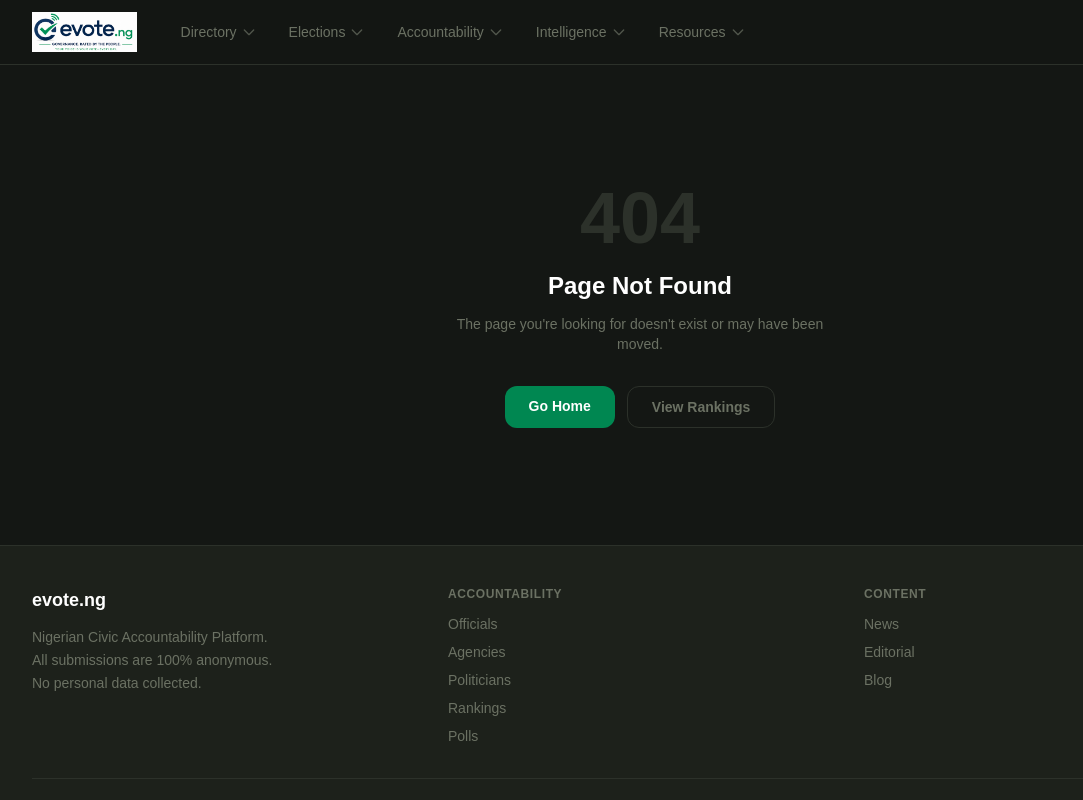
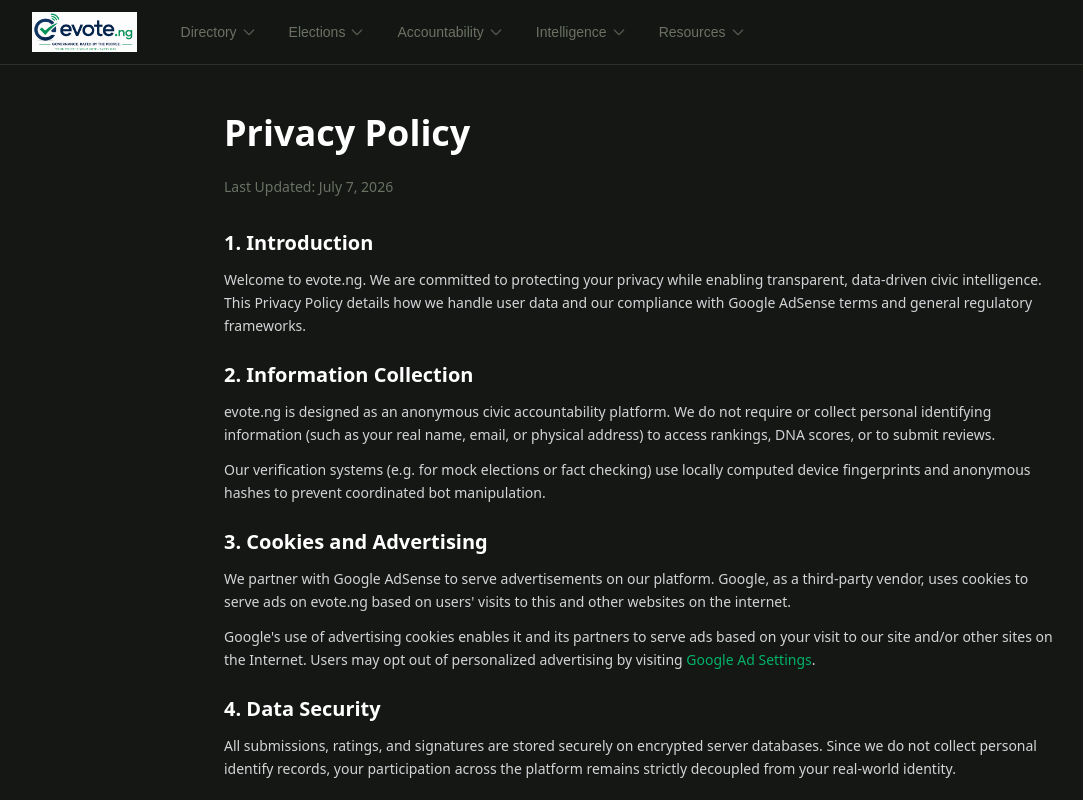
Before and after one commit to hephzibah204/SpeakUpNG, a Next.js app in the folder speakupng-next/: page /privacy in a window 1280 px wide. Before the commit this address had no page. Shown: the top 800 px of the page, without its empty margins (0-1083 px from the left). Built offline with nearby package versions, Linux system fonts and the light colour scheme.

Commit message:
feat: Add ads.txt, privacy policy, and terms of service pages for Google AdSense compliance

```diff
--- /dev/null
+++ b/speakupng-next/app/privacy/page.tsx
@@ -0,0 +1,55 @@
+import React from 'react';
+
+export default function PrivacyPolicyPage() {
+  return (
+    <div className="min-h-screen bg-[#141714] text-[#f8f7f2] font-sans pb-16">
+      <div className="max-w-4xl mx-auto px-4 sm:px-6 lg:px-8 py-12">
+        <h1 className="text-4xl font-extrabold text-white mb-6">Privacy Policy</h1>
+        <p className="text-sm text-[#6b7163] mb-8">Last Updated: July 7, 2026</p>
+
+        <div className="space-y-6 text-sm text-zinc-300 leading-relaxed">
+          <section className="space-y-3">
+            <h2 className="text-xl font-bold text-white">1. Introduction</h2>
+            <p>
+              Welcome to evote.ng. We are committed to protecting your privacy while enabling transparent, data-driven civic intelligence. This Privacy Policy details how we handle user data and our compliance with Google AdSense terms and general regulatory frameworks.
+            </p>
+          </section>
+
+          <section className="space-y-3">
+            <h2 className="text-xl font-bold text-white">2. Information Collection</h2>
+            <p>
+              evote.ng is designed as an anonymous civic accountability platform. We do not require or collect personal identifying information (such as your real name, email, or physical address) to access rankings, DNA scores, or to submit reviews.
+            </p>
+            <p>
+              Our verification systems (e.g. for mock elections or fact checking) use locally computed device fingerprints and anonymous hashes to prevent coordinated bot manipulation.
+            </p>
+          </section>
+
+          <section className="space-y-3">
+            <h2 className="text-xl font-bold text-white">3. Cookies and Advertising</h2>
+            <p>
+              We partner with Google AdSense to serve advertisements on our platform. Google, as a third-party vendor, uses cookies to serve ads on evote.ng based on users' visits to this and other websites on the internet.
+            </p>
+            <p>
+              Google's use of advertising cookies enables it and its partners to serve ads based on your visit to our site and/or other sites on the Internet. Users may opt out of personalized advertising by visiting <a href="https://www.google.com/settings/ads" target="_blank" rel="noopener noreferrer" className="text-[#00b368] hover:underline">Google Ad Settings</a>.
+            </p>
+          </section>
+
+          <section className="space-y-3">
+            <h2 className="text-xl font-bold text-white">4. Data Security</h2>
+            <p>
+              All submissions, ratings, and signatures are stored securely on encrypted server databases. Since we do not collect personal identify records, your participation across the platform remains strictly decoupled from your real-world identity.
+            </p>
+          </section>
+
+          <section className="space-y-3">
+            <h2 className="text-xl font-bold text-white">5. Contact</h2>
+            <p>
+              For privacy-related inquiries or feedback on our methodologies, please reference our Trust Centre or contact our ethics board.
+            </p>
+          </section>
+        </div>
+      </div>
+    </div>
+  );
+}
--- /dev/null
+++ b/speakupng-next/app/terms/page.tsx
@@ -0,0 +1,47 @@
+import React from 'react';
+
+export default function TermsOfServicePage() {
+  return (
+    <div className="min-h-screen bg-[#141714] text-[#f8f7f2] font-sans pb-16">
+      <div className="max-w-4xl mx-auto px-4 sm:px-6 lg:px-8 py-12">
+        <h1 className="text-4xl font-extrabold text-white mb-6">Terms of Service</h1>
+        <p className="text-sm text-[#6b7163] mb-8">Last Updated: July 7, 2026</p>
+
+        <div className="space-y-6 text-sm text-zinc-300 leading-relaxed">
+          <section className="space-y-3">
+            <h2 className="text-xl font-bold text-white">1. Terms of Use</h2>
+            <p>
+              By accessing evote.ng, you agree to comply with and be bound by these Terms of Service. If you do not agree to these terms, please refrain from using the platform.
+            </p>
+          </section>
+
+          <section className="space-y-3">
+            <h2 className="text-xl font-bold text-white">2. Acceptable Use Policy</h2>
+            <p>
+              Users are encouraged to participate in mock elections, score representative performance, and submit fact-checking claims. You agree not to:
+            </p>
+            <ul className="list-disc pl-5 space-y-1">
+              <li>Submit deliberately false, malicious, or fabricated information targeting public officials.</li>
+              <li>Coordinated system manipulation using proxies, virtual networks, or automated bots to inflate votes or rating scores.</li>
+              <li>Scrape data from the site without using the official research APIs.</li>
+            </ul>
+          </section>
+
+          <section className="space-y-3">
+            <h2 className="text-xl font-bold text-white">3. Third-Party Advertisements</h2>
+            <p>
+              evote.ng utilizes Google AdSense and third-party advertising modules to support our server infrastructure. We do not endorse any specific ads displayed on our platform, which are generated dynamically based on algorithmic preferences.
+            </p>
+          </section>
+
+          <section className="space-y-3">
+            <h2 className="text-xl font-bold text-white">4. Disclaimer of Liability</h2>
+            <p>
+              The platform outputs statistics derived from community metrics, public manifestos, and verified reports. We make no warranties regarding the absolute correctness of political sentiment indicators, which are meant for civic study and public oversight.
+            </p>
+          </section>
+        </div>
+      </div>
+    </div>
+  );
+}
--- a/speakupng-next/components/Footer.tsx
+++ b/speakupng-next/components/Footer.tsx
@@ -31,12 +31,13 @@ export function Footer() {
           </div>
 
           <div>
-            <h4 className="text-xs font-bold uppercase tracking-wider text-[#6b7163] mb-3">Content</h4>
+            <h4 className="text-xs font-bold uppercase tracking-wider text-[#6b7163] mb-3">Content & Legal</h4>
             <div className="space-y-2">
               {[
                 { href: '/news', label: 'News' },
-                { href: '/news?tab=editorial', label: 'Editorial' },
                 { href: '/blog', label: 'Blog' },
+                { href: '/privacy', label: 'Privacy Policy' },
+                { href: '/terms', label: 'Terms of Service' },
               ].map(({ href, label }) => (
                 <a key={href} href={href}
                   className="block text-sm text-[#6b7163] hover:text-[#00b368] transition-colors">
```
Also changed, not shown: speakupng-next/public/ads.txt.
